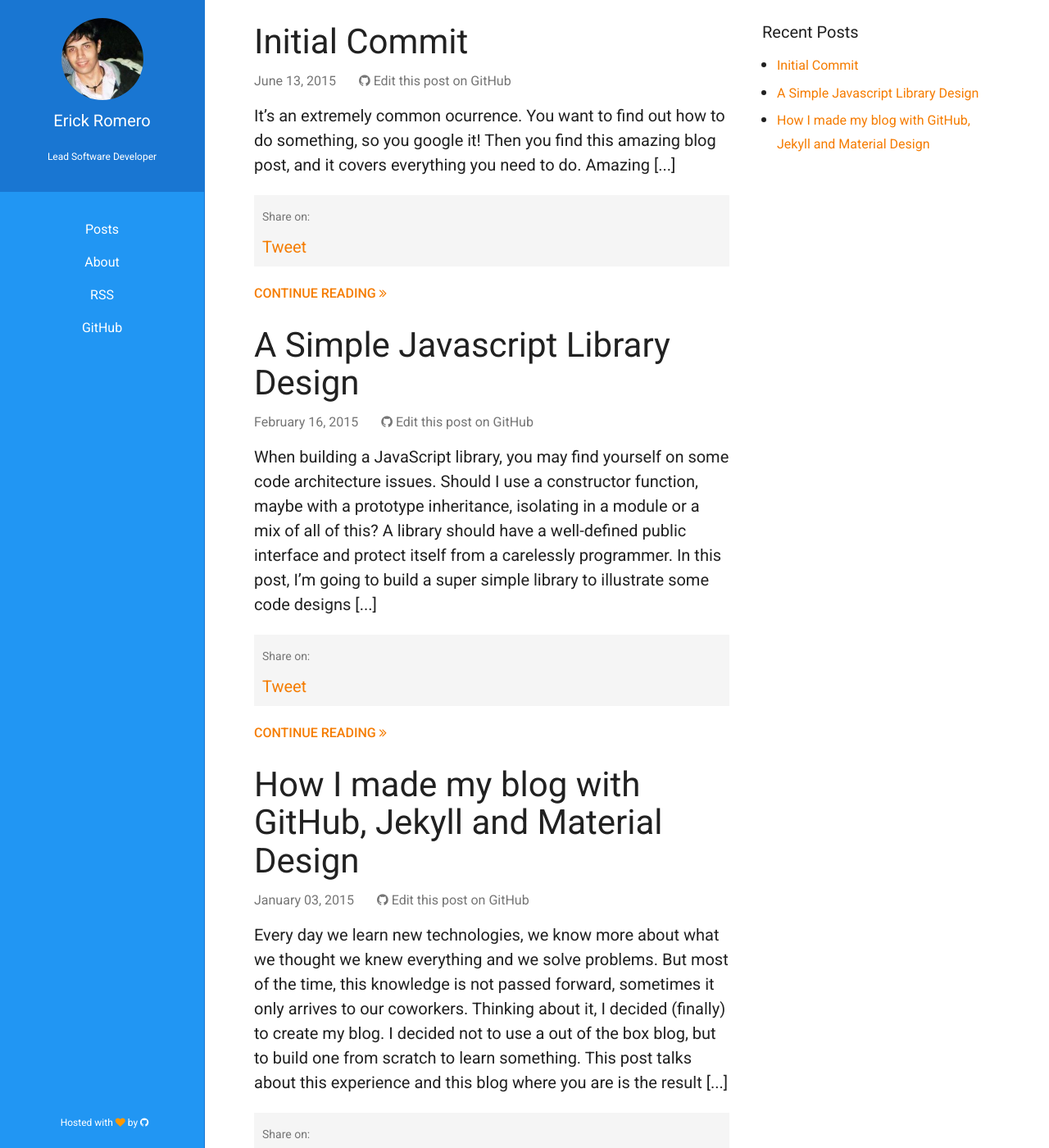
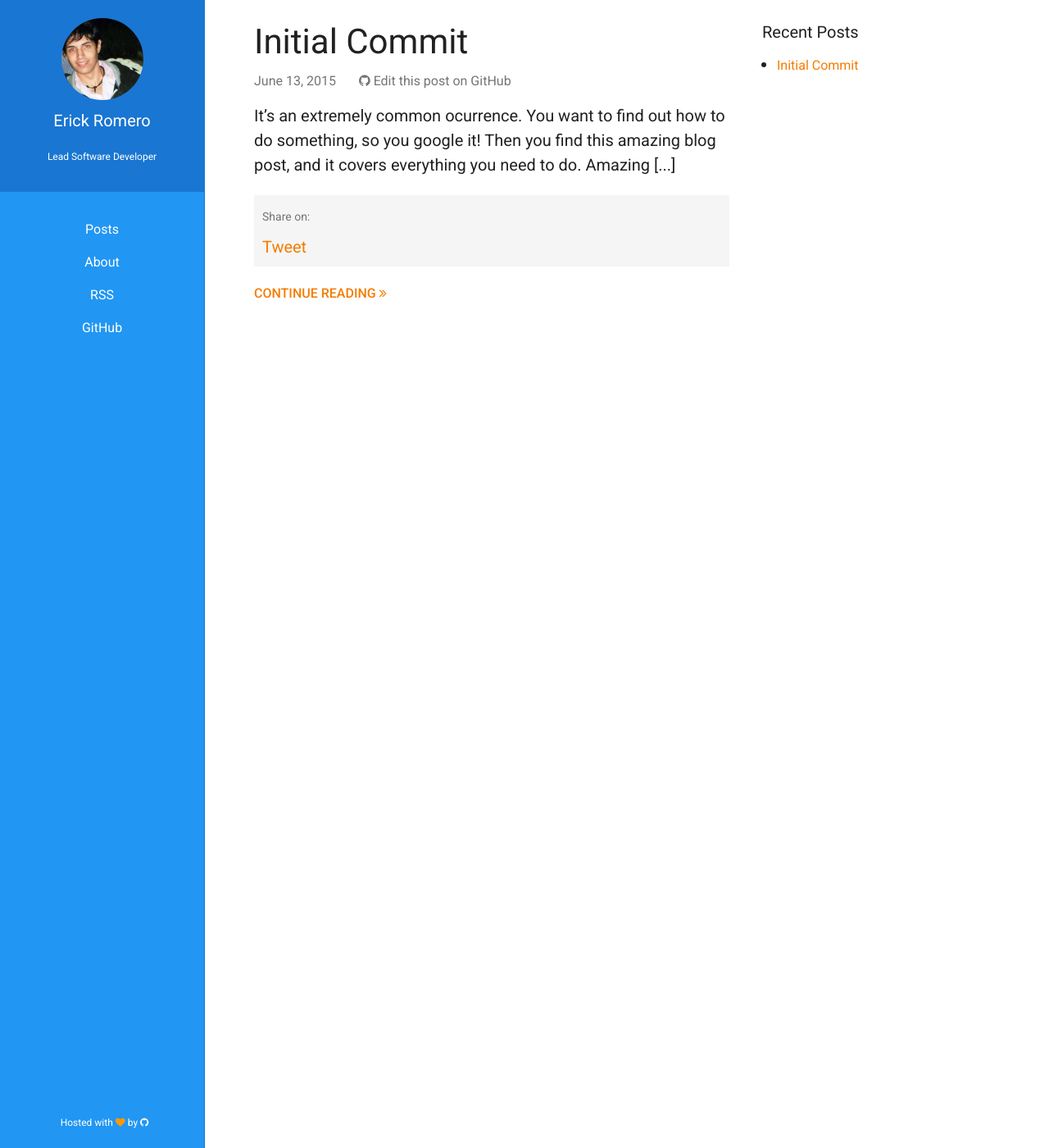
Before and after one commit to Zyst/zyst.io, a Jekyll site: the page built from index.html, in a window 1280 px wide and 1400 px high. Shown: the whole window at 82% size. Built offline with Jekyll 4.4.1, drawn with Linux system fonts in a browser that asks for light colours; the list of posts is cut into pages by our own code; comment, search, counter and statistics services are not loaded; some of the changed lines change nothing that is shown; some of the changed text lies outside the part shown.

Commit message:
Removed the posts that weren't mine

```diff
--- a/_posts/2015-01-03-how-i-made-my-blog-with-github-jekyll-and-material-design.markdown
+++ /dev/null
@@ -1,196 +0,0 @@
----
-layout: post
-title:  "How I made my blog with GitHub, Jekyll and Material Design"
-description: Using GitHub, Jekyll and Material Design, I decided to create my own blog from scratch to learn something. This blog is the result.
-permalink: /how-i-made-my-blog-with-github-jekyll-and-material-design
----
-Every day we learn new technologies, we know more about what we thought we knew
-everything and we solve problems. But most of the time, this knowledge is not
-passed forward, sometimes it only arrives to our coworkers. Thinking about it,
-I decided (finally) to create my blog. I decided not to use a out of the box blog, but to
-build one from scratch to learn something. This post talks about this experience
-and this blog where you are is the result.
-
-## Hosting from GitHub
-
-To start the project, I needed some place to host my blog. I wondered the idea of renting an instance on [Amazon EC2][1]. There is nothing wrong with EC2, but when I met [GitHub Pages][2] I realized it was the ideal solution for my case. It is an easy hosting solution for websites with HTML, CSS, and JavaScript files. GitHub Pages offers free hosting for a site per GitHub account and organization, and unlimited project sites. On a daily basis there is no bureaucracy: just edit, commit and push your changes to update the site's content. If the repository is public (my case), anyone in the community can contribute by submitting a pull request to improve the content of a post.
-
-To create a personal site on GitHub Pages simply create a repository called `username.github.io`, being `username` your username on GitHub. Then, create an `index.html` file, add some content, commit and push your changes. Now, just go in the browser and access the site in `http://username.github.io`. For my persoal blog, I created a respository called `bernardopacheco.github.io` which can be accessed in `http://bernardopacheco.github.io`.
-
-Although the `bernardopacheco.github.io` worked well, I wanted to put my custom domain `bernardopacheco.net`. After setting up my custom domain through my DNS provider, I had to say to GitHub to redirect any request with the host `bernardopacheco.net` to `bernardopacheco.github.io`. To do that, all I had to do was to create a file in the root of the respository called [CNAME][4] containing my custom domain.
-
-More information:
-
-- [User, Organization, and Project Pages][3];
-- [About custom domains for GitHub Pages sites][6];
-- [Adding a CNAME file to your repository][5].
-
-## Blogging with Jekyll
-
-Beyond the support of regular HTML content, the real power behind GitHub Pages is [Jekyll][7], a simple, blog-aware static site generator. There is no database, just [Markdown][8] (or [Textile][9]) [Liquid][10], HTML and CSS. Jekyll takes all your content, renders Markdown and Liquid templates, and generates a complete, static website ready to be served.
-
-The main strengths of Jekyll are:
-
-1. Powerful and flexible configuration through [YAML][13] files;
-
-2. Easy page and post configuration using [YAML Front Matter][14], a set of metadata to specify things like default layout, custom title, author name or a  different date for the post;
-
-3. Support for syntax highlighting of more than 100 languages with [Pygments][11] or [Rouge][12];
-
-4. Support for the [Liquid templating language][10] to easily HTML markup through variables, tags and filters;
-
-5. Flexible way to customize the [permalinks][15] of the site.
-
-Jekyll is a really fantastic tool that together with GitHub Pages made the development of this blog less painful and more fun.
-
-## Makeup with Material Design
-
-[Material Design][16] is a design language developed by Google that uses grid-based layouts, responsive animations and transitions, padding, and depth effects such as lighting and shadows. It's an evolving spec which has [continuous releases][17]. I used this design language to build the blog layout. So, did I use **every** aspect of the specification? No way. The material design covers various topics, some make sense for my blog, others not.
-
-### Typography
-
-The [typographic section][20] recomends the standard typeface [Roboto][18]. It is a beautiful font that has been refined to work across the wider set of platforms. To avoid a messy layout, the styles was based on a typographic scale of 12, 14, 16, 20, 34, and 42 px. Furthermore, I considered this advice on readability and line length from the [Baymard Institute][21]: *"You should have around 60 characters per line if you want a good reading experience. Having the right amount of characters on each line is key to the readability of your text."*.
-
-### Text colors and palette
-
-The material design has an [entire section][19] to inspire you about colors. One interesting tip was the different shades for text, icons and dividers to make a hierarchy of information. The image below presents the color scale adopted:
-
-![Text, icons and dividers color palette](/assets/images/posts/2015-01-03-how-i-made-my-blog-with-github-jekyll-and-material-design/text-color-palette.jpg "Text, icons and dividers color palette")
-
-As my primary and secondary color palettes, I liked these ones to menu, link
-and text selection colors:
-
-![Primary color palette](/assets/images/posts/2015-01-03-how-i-made-my-blog-with-github-jekyll-and-material-design/primary-color-palette.jpg "Primary color palette")
-
-![Secondary color palette](/assets/images/posts/2015-01-03-how-i-made-my-blog-with-github-jekyll-and-material-design/secondary-color-palette.jpg "Secondary color palette")
-
-Not all colors were used, only the primary 500, primary 700, accent 200 and accent 400 were sufficient to compose the final color palette.
-
-## GitHub and Disqus API integration
-
-In the lower left corner of this blog, there are two informations about this
-repository on GitHub: stars counter, a way that people bookmark your project,
-and fork counter, how many copies of your project were made. To fecth the summary
-representation of the repository through the [GitHub API][22], I just called
-`https://api.github.com/repos/bernardopacheco/bernardopacheco.github.io?callback=yourcallback` and got
-`stargazers_count` and `forks` properties. Because I was using JSONP,
-a `callback` property must be passed in the query string.
-
-Another API integration was made with [Disqus][23]. Disqus is a networked
-community platform that provides a feature-rich comment system to leverage the
-community discussion about some post. This blog utilizes three pieces:
-comment system widget, comments count and recent comments widget. The first two
-were installed with a drop-in [code snippet][24]. The last one, recent comments
-widget, was a custom component built with the [Disqus API][25]. To fetch a
-post's list of comments, I called `https://disqus.com/api/3.0/forums/listPosts.jsonp?forum=bernardopacheco&related=thread&api_key=<apikey>&callback=yourcallback`,
-being `api_key` my public API key value on Disqus and a `callback` to get the
-response of the JSONP request.
-
-## Being smarter with Grunt
-
-The [Grunt Task Runner][27] help me to automate the repetitive tasks like minification, concatenation, compilation and linting of the source code while building the project. You can check all the tasks and it's settings in the [Gruntfile.js][26] file. In fact, I would like to highlight one particular task and it's results: the [grunt-uncss][28] task. Powered by [PhantomJS][29], the grunt-uncss task removes unused CSS. This blog uses the [Twitter Bootstrap] [30] and the [Font Awesome][31] libraries, but it uses less than 10% of the CSS they provide. As a result, they can end up with inflated stylesheets which can significantly increase page load time and affect performance. Yes, performance matters. As Jakob Nielsen said in his [Website Response Times][32] article, "*[...] people **engage** more with a site when they can move freely and focus on the content instead of on their endless wait.*".
-
-The figure below shows a piece of the output generated from the execution of the
-Grunt's tasks:
-
-[![Removing unused CSS with UnCSS](/assets/images/posts/2015-01-03-how-i-made-my-blog-with-github-jekyll-and-material-design/uncss.jpg "Removing unused CSS with UnCSS")](/assets/images/posts/2015-01-03-how-i-made-my-blog-with-github-jekyll-and-material-design/uncss.jpg)
-
-The first task `less:build` concatenates and compiles all the less source code
-and generates a single stylesheet file with 167.88 kB in size. The next task
-`uncss:dist` removes all the unused CSS reducing the file size of 167.88 kB to
-17 kB, that is, 90% of the stylesheet was removed. The last task `less:dist`
-minifies the cleaned stylesheet reducing the file size of 17 kB to 11.84 kB.
-Thus, reducing of 167.88 kB to 11.84 kB, this shows that only 7% was a useful
-stylesheet code.
-
-One last comment: You may have noticed a pattern in the name of the generated
-files. To prevent the browser using an old version of a cached file
-while there is a newer version of the same file, the name of the stylesheet and
-script files is generated in the form `<github-username>-<blog-version>.[css,js]`,
-for example, `bernardopacheco-1.0.0.css` and `bernardopacheco-1.0.0.js`.
-
-## Start your own blog!
-
-Anyone is welcome to clone, fork and contribute to this project. If you are
-interested in making your blog from this project, you have to install the
-following dependencies:
-
-- [Git][33];
-- [Node.js][34];
-- [Bower][35];
-- [Grunt][27];
-- [Jekyll][7].
-
-In the root directory of the repository, run the following commands:
-
-{% highlight javascript %}
-npm install // install node modules
-bower install // install client side libraries
-jekyll build // build the site
-grunt // build project
-jekyll serve // run the site
-{% endhighlight %}
-
-After these commands, you can go in your browser and access the site locally in
-`http://0.0.0.0:4000`.
-
-To customize the blog with your informations, you need to change two files:
-`_config.yml` and `src/css/variables.less`. Here is the content of the
-`_config.yml` file:
-
-[![Blog configuration](/assets/images/posts/2015-01-03-how-i-made-my-blog-with-github-jekyll-and-material-design/config.jpg "Blog configuration")](/assets/images/posts/2015-01-03-how-i-made-my-blog-with-github-jekyll-and-material-design/config.jpg)
-
-The properties are self-explanatory. With these informations, all the site
-structure are generated, including file names, share options, number of posts
-per page, GitHub links, repository status and Disqus widgets. For instance,
-in the `share` section, if you don't want a Facebook share button, just set
-the `facebook` property to `false` and the Grunt automation process will be
-responsible for removing the Facebook share script of the final generated script
-file. Nice!
-
-This is the content of the `src/css/variables.less` file:
-
-[![Blog configuration](/assets/images/posts/2015-01-03-how-i-made-my-blog-with-github-jekyll-and-material-design/less-variables.jpg "Blog configuration")](/assets/images/posts/2015-01-03-how-i-made-my-blog-with-github-jekyll-and-material-design/less-variables.jpg)
-
-If you want to alter the typography, you can change the font size and font
-family. You can also change the primary and secondary color palettes, as well as
-the text colors hierarchy. If you wish to increase or decrease the width of the
-side menu, you can also do it. Now, if you want to make other changes that are not
-possible via configuration files, do this, touch the source code and hack
-something! It will be great to see other creative solutions!
-
-[1]: https://aws.amazon.com/ec2/
-[2]: https://pages.github.com/
-[3]: https://help.github.com/articles/user-organization-and-project-pages/
-[4]: https://github.com/bernardopacheco/bernardopacheco.github.io/blob/master/CNAME
-[5]: https://help.github.com/articles/adding-a-cname-file-to-your-repository/
-[6]: https://help.github.com/articles/about-custom-domains-for-github-pages-sites/
-[7]: http://jekyllrb.com/
-[8]: http://daringfireball.net/projects/markdown/
-[9]: http://redcloth.org/textile
-[10]: https://github.com/Shopify/liquid/wiki
-[11]: http://pygments.org/
-[12]: https://github.com/jayferd/rouge
-[13]: http://www.yaml.org/
-[14]: http://jekyllrb.com/docs/frontmatter/
-[15]: http://jekyllrb.com/docs/permalinks/
-[16]: http://www.google.com.br/design/spec/material-design/introduction.html
-[17]: http://www.google.com.br/design/spec/whats-new/whats-new.html
-[18]: http://www.google.com/fonts/specimen/Roboto
-[19]: http://www.google.com.br/design/spec/style/color.html#
-[20]: http://www.google.com.br/design/spec/style/typography.html
-[21]: http://baymard.com/blog/line-length-readability
-[22]: https://developer.github.com/v3/
-[23]: https://disqus.com
-[24]: https://disqus.com/admin/universalcode/
-[25]: https://disqus.com/api/docs/
-[26]: https://github.com/bernardopacheco/bernardopacheco.github.io/blob/master/Gruntfile.js
-[27]: http://gruntjs.com/
-[28]: https://github.com/addyosmani/grunt-uncss
-[29]: http://phantomjs.org/
-[30]: http://getbootstrap.com/
-[31]: http://fortawesome.github.io/Font-Awesome/
-[32]: http://www.nngroup.com/articles/website-response-times/
-[33]: http://git-scm.com/
-[34]: http://nodejs.org/
-[35]: http://bower.io/
--- a/_posts/2015-02-16-a-simple-javascript-design.markdown
+++ /dev/null
@@ -1,212 +0,0 @@
----
-layout: post
-title:  "A Simple Javascript Library Design"
-description: When building a JavaScript library, you may find yourself on some code architecture issues. A library should have a well-defined public interface and protect itself from a carelessly programmer. In this post, I’m going to build a super simple library to illustrate some code designs.
-permalink: /a-simple-javascript-library-design
----
-
-When building a JavaScript library, you may find yourself on some code architecture issues. Should I use a constructor function, maybe with a prototype inheritance, isolating in a module or a mix of all of this? A library should have a well-defined public interface and protect itself from a carelessly programmer. In this post, I'm going to build a super simple library to illustrate some code designs.
-
-The library has one purpose: to create `Person` objects. A `Person` object has a `name`, which is assigned in the person constructor and cannot be changed after the person was created. A `Person` object also have a `me` function that describes the person himself.
-
-Some approaches are presented below as well as their pros and cons.
-
-## 1 - Constructor function
-
-{% highlight javascript %}
-
-function Person( _name ) {
-  this.name = _name;
-  this.me = function() {
-    return "Hi, my name is " + this.name;
-  };
-}
-
-var bernardo = new Person("Bernardo");
-console.log( bernardo.me() ); // Hi, my name is Bernardo
-
-{% endhighlight %}
-
-Cons:
-
-- the `name` is not a private variable;
-
-- the `me` function is created for each new object `Person`.
-
-## 2 - Constructor function and prototype
-
-{% highlight javascript %}
-
-function Person( _name ) {
-  this.name = _name;
-}
-
-Person.prototype = {
-  me: function() {
-    return "Hi, my name is " + this.name;
-  }
-};
-
-var bernardo = new Person("Bernardo");
-console.log( bernardo.me() ); // Hi, my name is Bernardo
-
-{% endhighlight %}
-
-Pros:
-
-- the `me`function is created only once. Each new `Person` object inherits the `me` function through prototype.
-
-Cons:
-
-- the `name` is not a private variable.
-
-
-## 3 - Revealing Module Pattern
-
-{% highlight javascript %}
-
-function person( _name ) {
-  var name = _name;
-
-  return {
-    me: function() {
-      return "Hi, my name is " + name;
-    }
-  };
-}
-
-var bernardo = person("Bernardo");
-console.log( bernardo.me() ); // Hi, my name is Bernardo
-
-{% endhighlight %}
-
-
-Pros:
-
-- the `name` is a private variable.
-
-Cons:
-
-- the `me` function is created for each new object `person`.
-
-## 4 - A Different Module Flavor
-
-{% highlight javascript %}
-
-var Person = (function() {
-  var name,
-    module;
-
-  function InnerPerson( _name ) {
-    name = _name;
-  }
-
-  InnerPerson.prototype = {
-    constructor: InnerPerson,
-    me: function() {
-      return "Hi, my name is " + name;
-    }
-  };
-
-  return InnerPerson;
-}());
-
-var bernardo = new Person("Bernardo");
-var foo = new Person("Foo");
-
-console.log( bernardo.me() ); // Hi, my name is Foo
-console.log( foo.me() ); // Hi, my name is Foo
-
-{% endhighlight %}
-
-Pros:
-
-- the `me`function is created only once. Each new `Person` object inherits the `me` function through prototype.
-
-Cons:
-
-- although the `name` is a private variable, it is shared by all `Person` objects. Therefore, the `foo` person changes the `bernardo` person name.
-
-## 5 - Constructor function, prototype and getter function
-
-{% highlight javascript %}
-
-function Person( _name ) {
-  var name = _name;
-
-  this.getName = function() {
-    return name;
-  };
-}
-
-Person.prototype = {
-  me: function() {
-    return "Hi, my name is " + this.getName();
-  }
-};
-
-var bernardo = new Person("Bernardo");
-console.log( bernardo.me() ); // Hi, my name is Bernardo
-
-{% endhighlight %}
-
-Pros:
-
-- the `name` is a private variable;
-
-- the `me` function is created only once. Each new `Person` object inherits the `me` function through prototype.
-
-Cons:
-
-- the `getName` function should not be public because it is used only internally.
-
-## 6 - Bind to solve
-
-{% highlight javascript %}
-
-function person( _name ) {
-
-  function InnerPerson( _name ) {
-    this.name = _name;
-  }
-
-  InnerPerson.prototype = {
-    me: function() {
-      return "Hi, my name is " + this.name;
-    }
-  };
-
-  var innerPerson = new InnerPerson( _name );
-
-  return {
-    me: innerPerson.me.bind( innerPerson )
-  };
-}
-
-var bernardo = person("Bernardo");
-console.log( bernardo.me() ); // Hi, my name is Bernardo
-
-{% endhighlight %}
-
-
-Pros:
-
-- the `name` is a private variable;
-
-- the `me` function is created only once. Each new `Person` object inherits the `me` function through prototype.
-
-Cons:
-
-- None, this is my preferred pattern.
-
-If the return is this way:
-
-{% highlight javascript %}
-
-return {
-  me: innerPerson.me
-};
-
-{% endhighlight %}
-
-It will not work because the `this` in the `me` function references a anonymous object. You must [bind](https://developer.mozilla.org/en-US/docs/Web/JavaScript/Reference/Global_Objects/Function/bind) the `me` function to right object in the return statement.
--- a/assets/zyst-1.0.0.css
+++ b/assets/zyst-1.0.0.css
@@ -1,4 +1,10 @@
 /*!
+ * erickromero - v0.1.0 - 2015-06-13
+ * Erick Romero
+ * Source code for Erick Romero website
+ * http://blog.erick-romero.com
+ * Copyright 2015. MIT licensed.
+ *//*!
  * erickromero - v0.1.0 - 2015-06-13
  * Erick Romero
  * Source code for Erick Romero website
```
